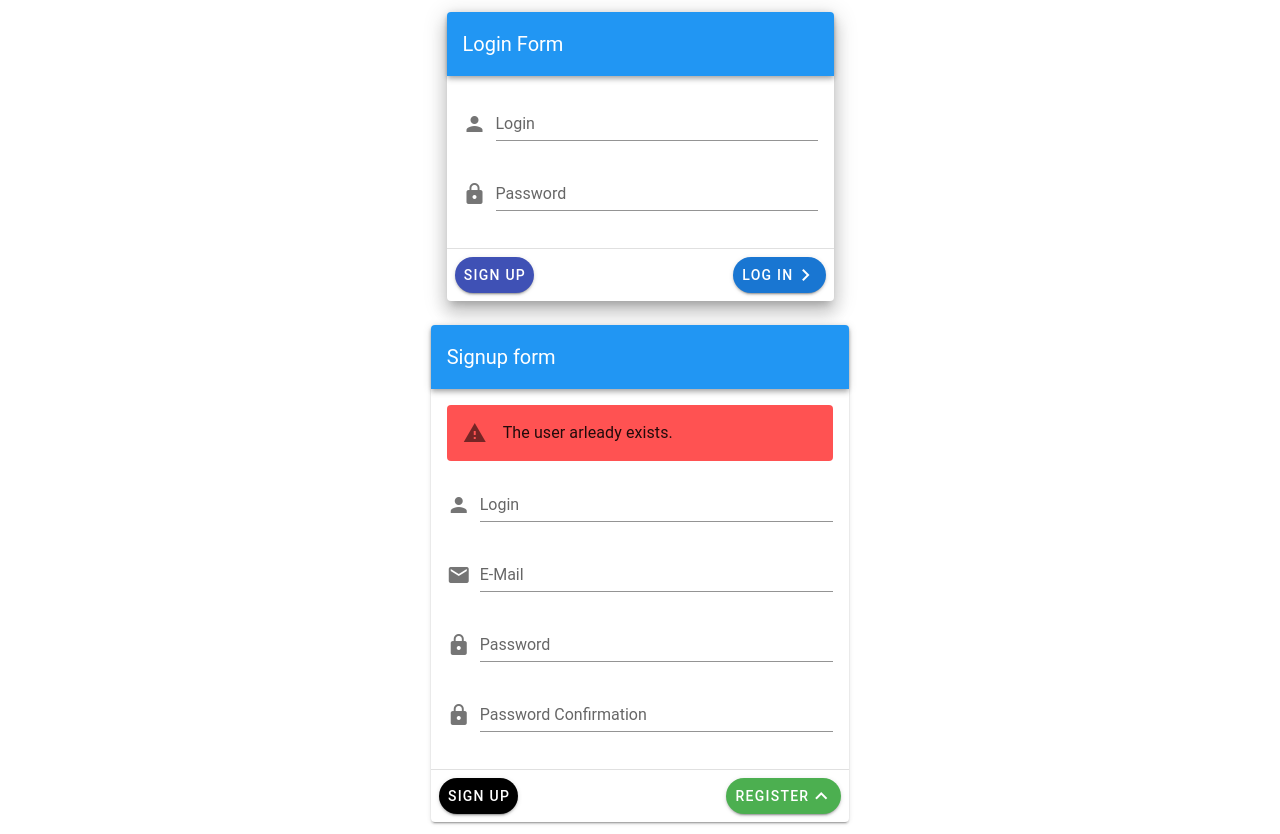
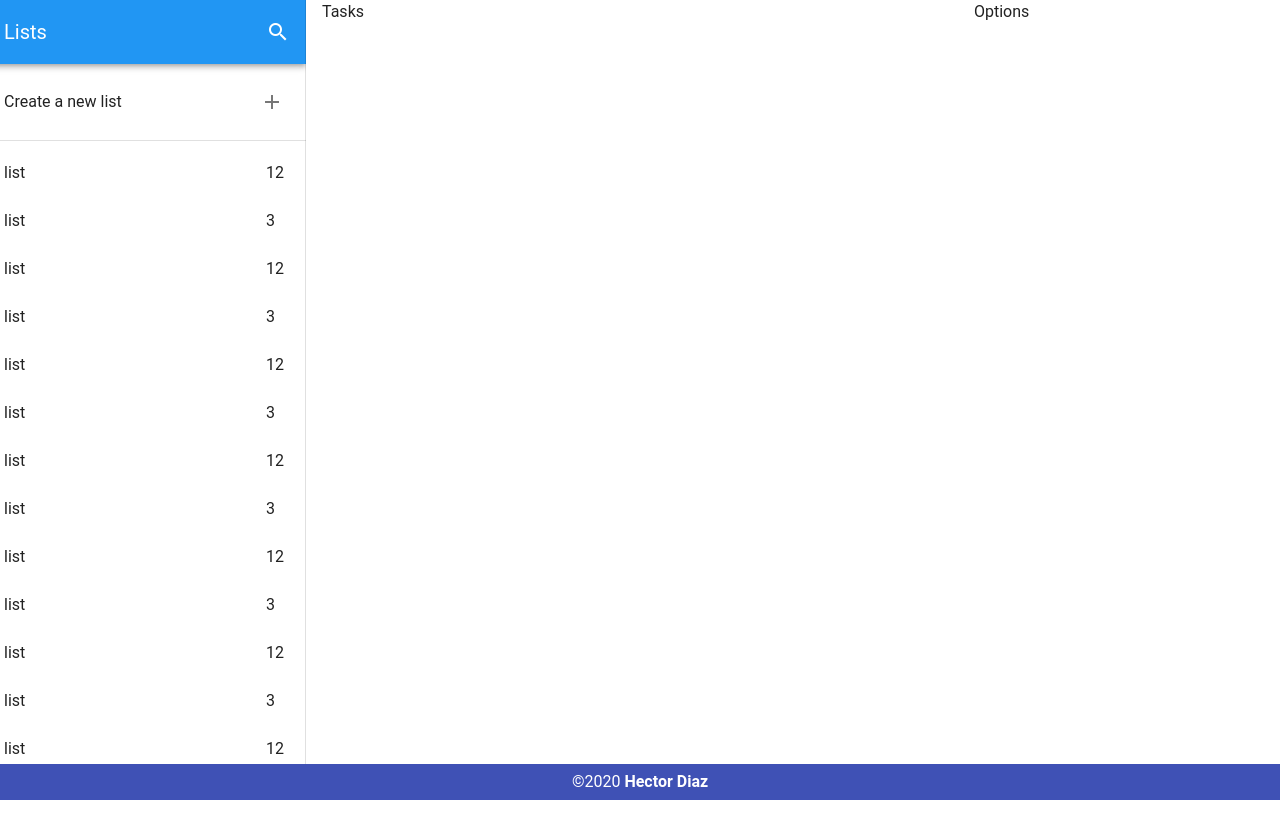
Before and after one commit to raro28/todo-app-overseas, a Vue app: page / in a window 1280 px wide. After the commit the page ends 800 px from the top, so only its background shows below. Built offline with nearby package versions, Linux system fonts and the light colour scheme.

Commit message:
add lists component

```diff
--- a/src/App.vue
+++ b/src/App.vue
@@ -1,19 +1,16 @@
 <template>
   <v-app>
-    <Login></Login>
-    <Signup></Signup>
+    <Todo></Todo>
   </v-app>
 </template>
 
 <script>
-import Login from './components/Auth/Login'
-import Signup from './components/Auth/Signup'
+import Todo from './components/Todo'
 
 export default {
   name: 'App',
   components: {
-    Login,
-    Signup
+    Todo
   }
 }
 </script>
--- /dev/null
+++ b/src/components/Lists.vue
@@ -0,0 +1,157 @@
+<template>
+  <v-navigation-drawer permanent style="width: 100%; overflow: hidden">
+    <v-toolbar dark color="blue">
+      <v-toolbar-title>Lists</v-toolbar-title>
+      <v-spacer></v-spacer>
+      <v-btn icon>
+        <v-icon>search</v-icon>
+      </v-btn>
+    </v-toolbar>
+    <v-list>
+      <v-list-item>
+        <v-list-item-content>Create a new list</v-list-item-content>
+        <v-list-item-action>
+          <v-btn icon>
+            <v-icon>add</v-icon>
+          </v-btn>
+        </v-list-item-action>
+      </v-list-item>
+    </v-list>
+    <v-divider></v-divider>
+    <v-list style="height: calc(100vh - 164px); overflow-y: scroll;">
+      <v-list-item v-for="(list, key) in lists" v-bind:key="key">
+        <v-list-item-content>
+            <v-list-item-title>{{ list.title }}</v-list-item-title>
+        </v-list-item-content>
+        <v-list-item-action>
+          <v-list-item-title>{{ list.tasks }}</v-list-item-title>
+        </v-list-item-action>
+      </v-list-item>
+    </v-list>
+  </v-navigation-drawer>
+</template>
+
+<script>
+export default {
+  name: "lists",
+  data: () => ({
+    lists: [
+      {
+        id: 1,
+        title: "list",
+        tasks: 12
+      },
+      {
+        id: 2,
+        title: "list",
+        tasks: 3
+      },
+      {
+        id: 1,
+        title: "list",
+        tasks: 12
+      },
+      {
+        id: 2,
+        title: "list",
+        tasks: 3
+      },
+      {
+        id: 1,
+        title: "list",
+        tasks: 12
+      },
+      {
+        id: 2,
+        title: "list",
+        tasks: 3
+      },
+      {
+        id: 1,
+        title: "list",
+        tasks: 12
+      },
+      {
+        id: 2,
+        title: "list",
+        tasks: 3
+      },
+      {
+        id: 1,
+        title: "list",
+        tasks: 12
+      },
+      {
+        id: 2,
+        title: "list",
+        tasks: 3
+      },
+      {
+        id: 1,
+        title: "list",
+        tasks: 12
+      },
+      {
+        id: 2,
+        title: "list",
+        tasks: 3
+      },
+      {
+        id: 1,
+        title: "list",
+        tasks: 12
+      },
+      {
+        id: 2,
+        title: "list",
+        tasks: 3
+      },
+      {
+        id: 1,
+        title: "list",
+        tasks: 12
+      },
+      {
+        id: 2,
+        title: "list",
+        tasks: 3
+      },
+      {
+        id: 2,
+        title: "list",
+        tasks: 3
+      },
+      {
+        id: 2,
+        title: "list",
+        tasks: 3
+      },
+      {
+        id: 2,
+        title: "list",
+        tasks: 3
+      },
+      {
+        id: 2,
+        title: "list",
+        tasks: 3
+      },
+      {
+        id: 2,
+        title: "list",
+        tasks: 3
+      },
+      {
+        id: 2,
+        title: "list",
+        tasks: 3
+      },
+      {
+        id: 2,
+        title: "list",
+        tasks: 3
+      }
+    ]
+  })
+};
+</script>
--- /dev/null
+++ b/src/components/Todo.vue
@@ -0,0 +1,30 @@
+<template>
+  <div style="max-height: calc(100vh - 36px); height: 100%">
+    <v-container fluid fill-height pl-0 pr-0 pb-0 pt-0>
+      <v-layout row align-space-between justify-space-between>
+        <v-flex lg3 pr-2>
+          <Lists />
+        </v-flex>
+        <v-flex lg6 pr-2 pl-2>Tasks</v-flex>
+        <v-flex lg3 pl-2>Options</v-flex>
+      </v-layout>
+    </v-container>
+    <v-footer height="auto " color="indigo">
+        <v-layout justify-center>
+            <v-flex indigo white--text text-sm-center>
+                &copy;2020
+                <strong>Hector Diaz</strong>
+            </v-flex>
+        </v-layout>
+    </v-footer>
+  </div>
+</template>
+
+<script>
+import Lists from "./Lists";
+
+export default {
+  name: "todo",
+  components: { Lists }
+};
+</script>
```
